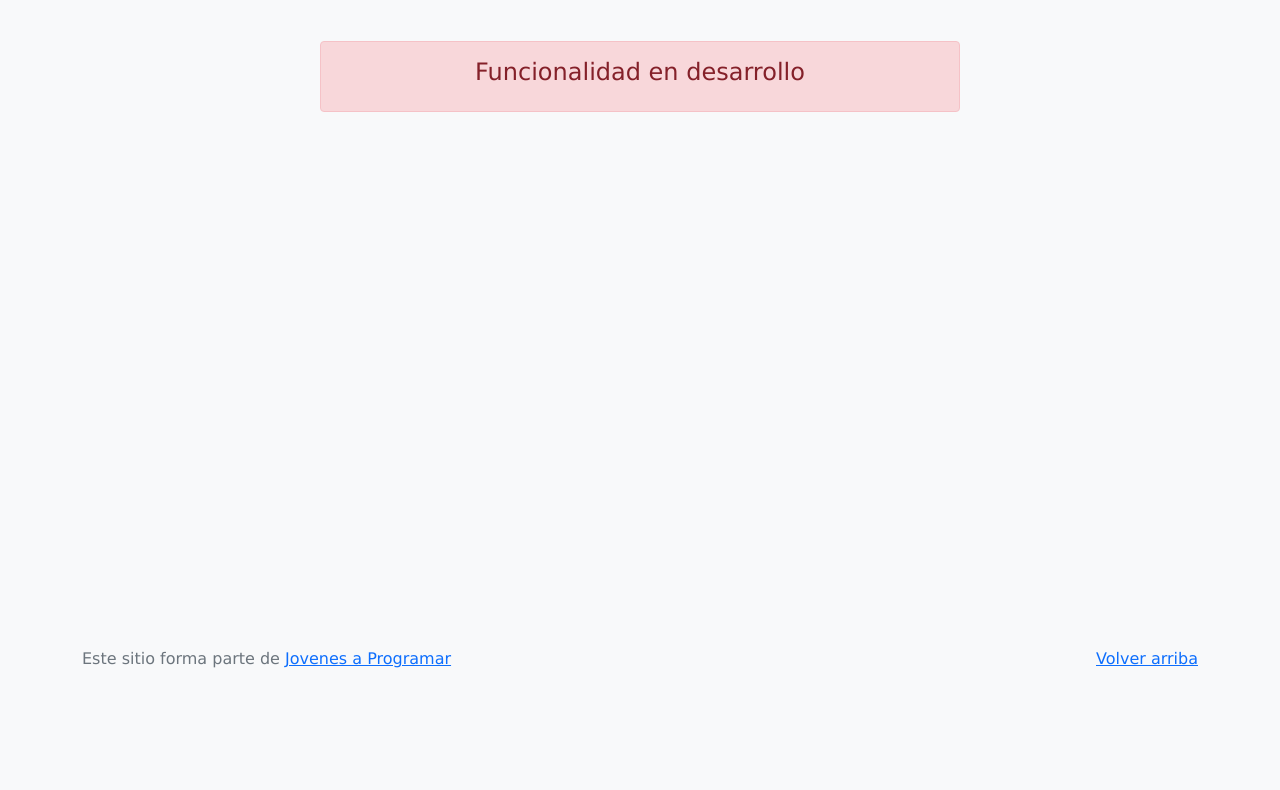
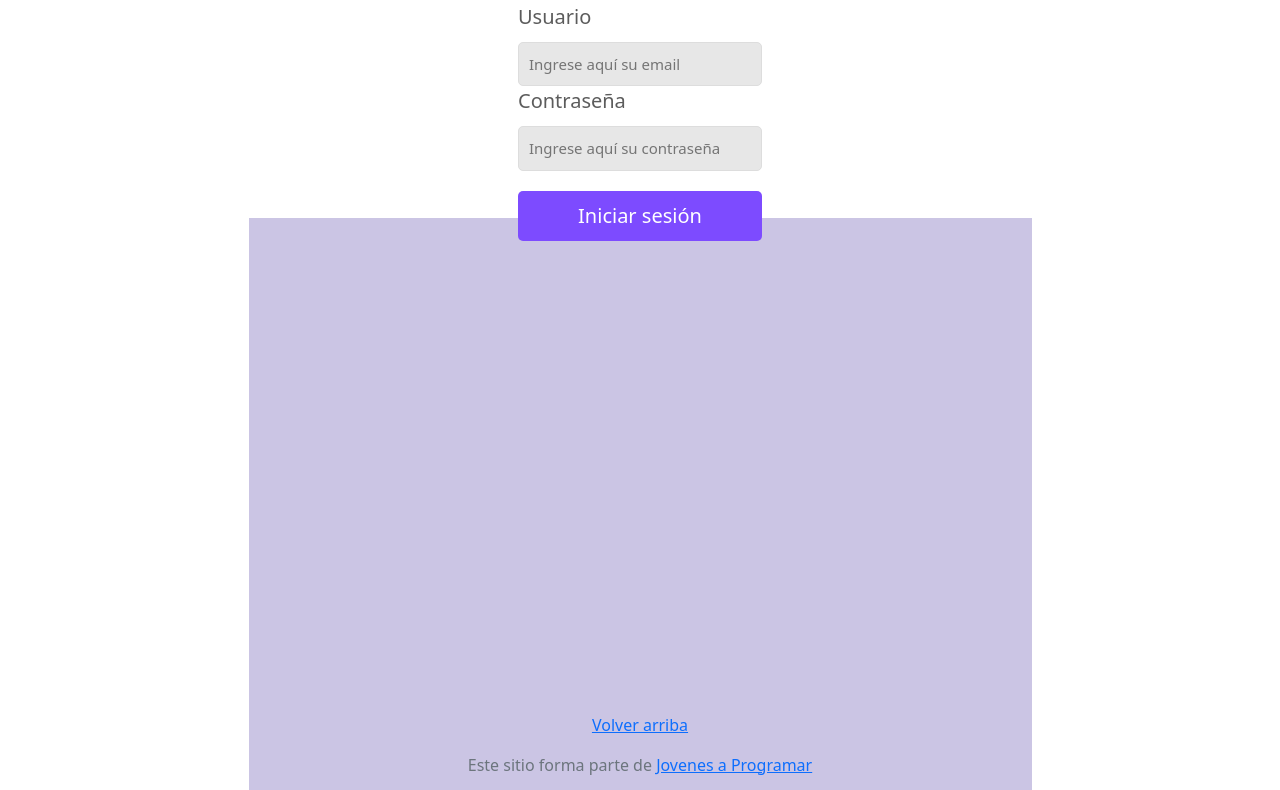
Before and after one commit to mariajosefinastab/e-commerce-JAP, a plain HTML site: page login.html in a window 1280 px wide. Shown: the part 39-829 px from the top of the page. Before the commit the page ends 800 px from the top, so only its background shows below. Drawn offline with Linux system fonts and the light colour scheme.

Commit message:
Agregando elementos en login.html y su respectivo estilo en login.css

```diff
--- /dev/null
+++ b/css/login.css
@@ -0,0 +1,61 @@
+body {
+    background-color: reg(248, 249, 250);
+    margin: 0;
+    display: flex;
+    justify-content: center;
+    align-items: flex-start;
+    height: 100vh;
+}
+
+.container {
+    margin-top: 257px;
+    width: 783px;
+    height: 510px;
+    background-color: #CBC5E4;
+    padding: 20px;
+    display: flex;
+    flex-direction: column;
+    justify-content: center;
+    align-items: center;
+}
+
+h2 {
+    font-size: 36px;
+    font-weight: bold;
+    color: #5C5C5C;
+    margin-bottom: 20px;
+    text-align: center;
+}
+
+.form-group label {
+    font-size: 20px;
+    color: #5C5C5C;
+    display: block;
+    margin-bottom: 10px;
+}
+
+.form-group input {
+    width: 100%;
+    padding: 10px;
+    font-size: 15px;
+    border: 1px solid #ddd;
+    border-radius: 5px;
+    background-color: #e7e7e7;
+
+}
+
+.form-group input[type="submit"] {
+    background-color: #7D4BFF;
+    color: #fff;
+    border: none;
+    padding: 10px 20px;
+    cursor: pointer;
+    border-radius: 5px;
+    font-size: 20px;
+    margin-top: 20px;
+}
+
+
+input[type="submit"] {
+    background-color: #673AB7;
+}
--- a/login.html
+++ b/login.html
@@ -8,22 +8,31 @@
 
   <link href="https://fonts.googleapis.com/css?family=Raleway:300,300i,400,400i,700,700i,900,900i" rel="stylesheet">
   <link href="css/bootstrap.min.css" rel="stylesheet">
-  <link href="css/styles.css" rel="stylesheet">
-  <style>
-    body {
-      background-color: rgb(248, 249, 250);
-    }
-  </style>
+  <link href="css/login.css" rel="stylesheet">
 </head>
 
 <body>
-  <main class="mt-5">
-    <div class="container">
-      <div class="alert alert-danger text-center" role="alert">
-        <h4 class="alert-heading">Funcionalidad en desarrollo</h4>
-      </div>
+
+<div class="container">
+
+
+  <form class="login" action="#" method="post"> <!--Reemplazar # con la URL que procesará los datos del Form-->
+    <h2>Iniciar sesión</h2>
+    <div class="form-group">
+      <label for="email">Usuario</label>
+      <input type="email" id="email" name="email" placeholder="Ingrese aquí su email" required>
     </div>
-  </main>
+
+    <div class="form-group">
+      <label for="password">Contraseña</label>
+      <input type="password" id="password" name="password" placeholder="Ingrese aquí su contraseña" required>
+    </div>
+
+    <div class="form-group">
+      <input type="submit" value="Iniciar sesión">
+    </div>
+  </form>
+
   <footer class="text-muted">
     <div class="container">
       <p class="float-end">
@@ -32,6 +41,9 @@
       <p>Este sitio forma parte de <a href="https://jovenesaprogramar.edu.uy/" target="_blank">Jovenes a Programar</a></p>
     </div>
   </footer>
+</div>
+
+
   <script src="js/login.js"></script>
 </body>
 
```
